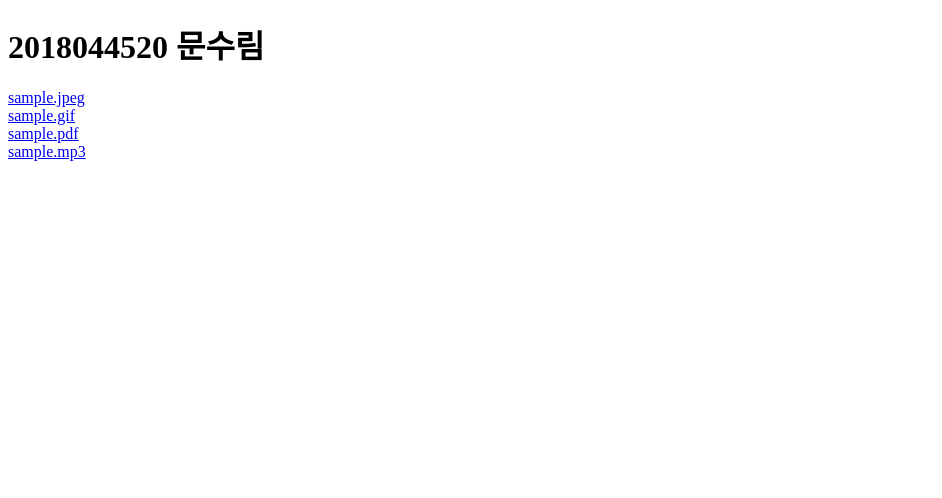
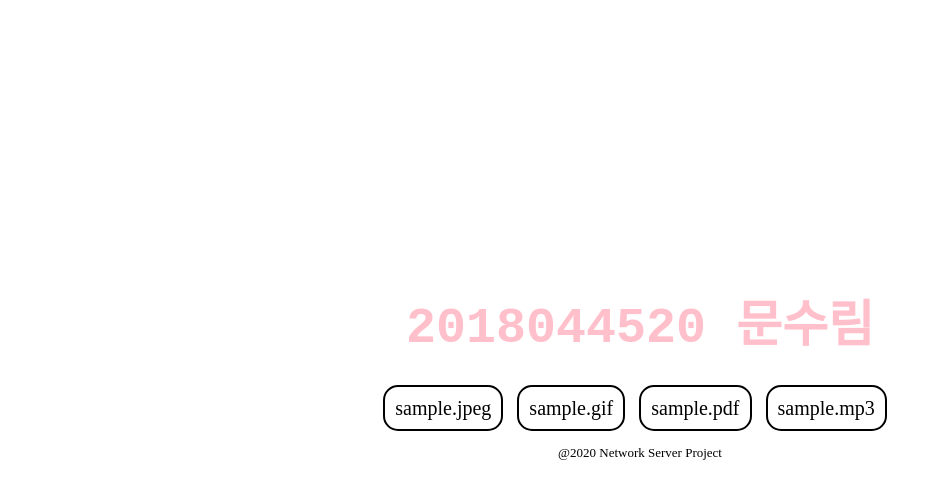
Before and after one commit to sersue/soket-web-server, a plain HTML site: page index.html in a window 1280 px wide. Shown: the whole page, without its empty margins (0-942 px from the left). Drawn offline with Linux system fonts and the light colour scheme.

Commit message:
add report

```diff
--- a/index.html
+++ b/index.html
@@ -5,15 +5,45 @@
     <meta name="viewport" content="width=device-width, initial-scale=1.0">
     <meta http-equiv="X-UA-Compatible" content="ie=edge">
     <title>2018044520</title>
-    <link rel="shortcut icon" href="favicon.png">
+
+    <style>
+        html{
+            margin-top: 250px;
+
+        }
+        body{
+            text-align: center;
+        }
+        a:link{color: black; text-decoration: none;}
+        a:visited {color: grey; text-decoration: none;}
+        a:hover {color:pink;text-decoration: none;}
+
+        a{  border : 2px solid black;
+            font-size:20px;
+            padding:10px;
+            border-radius: 15px;
+            margin-right: 10px;
+        }
+        h1{
+            color:pink;
+            font-size: 50px;
+            font-family: 'Courier New', Courier, monospace;
+            margin-bottom: 40px;
+        }
+        p{
+            margin-top:25px;
+            font-size:13px;
+        }
+    </style>
 </head>
 <body>
     <h1>2018044520 문수림</h1>
     <div>
-        <a href="./sample.jpeg">sample.jpeg</a><br>
-        <a href="./sample.gif">sample.gif</a><br>
-        <a href="./sample.pdf">sample.pdf</a><br>
-        <a href="./sample.mp3">sample.mp3</a><br>
+        <a href="./sample.jpeg">sample.jpeg</a>
+        <a href="./sample.gif">sample.gif</a>
+        <a href="./sample.pdf">sample.pdf</a>
+        <a href="./sample.mp3">sample.mp3</a>
     </div>
+    <p> @2020 Network Server Project</p>
 </body>
 </html>
```
Also changed, not shown: favicon.png (deleted), 3 other files.
